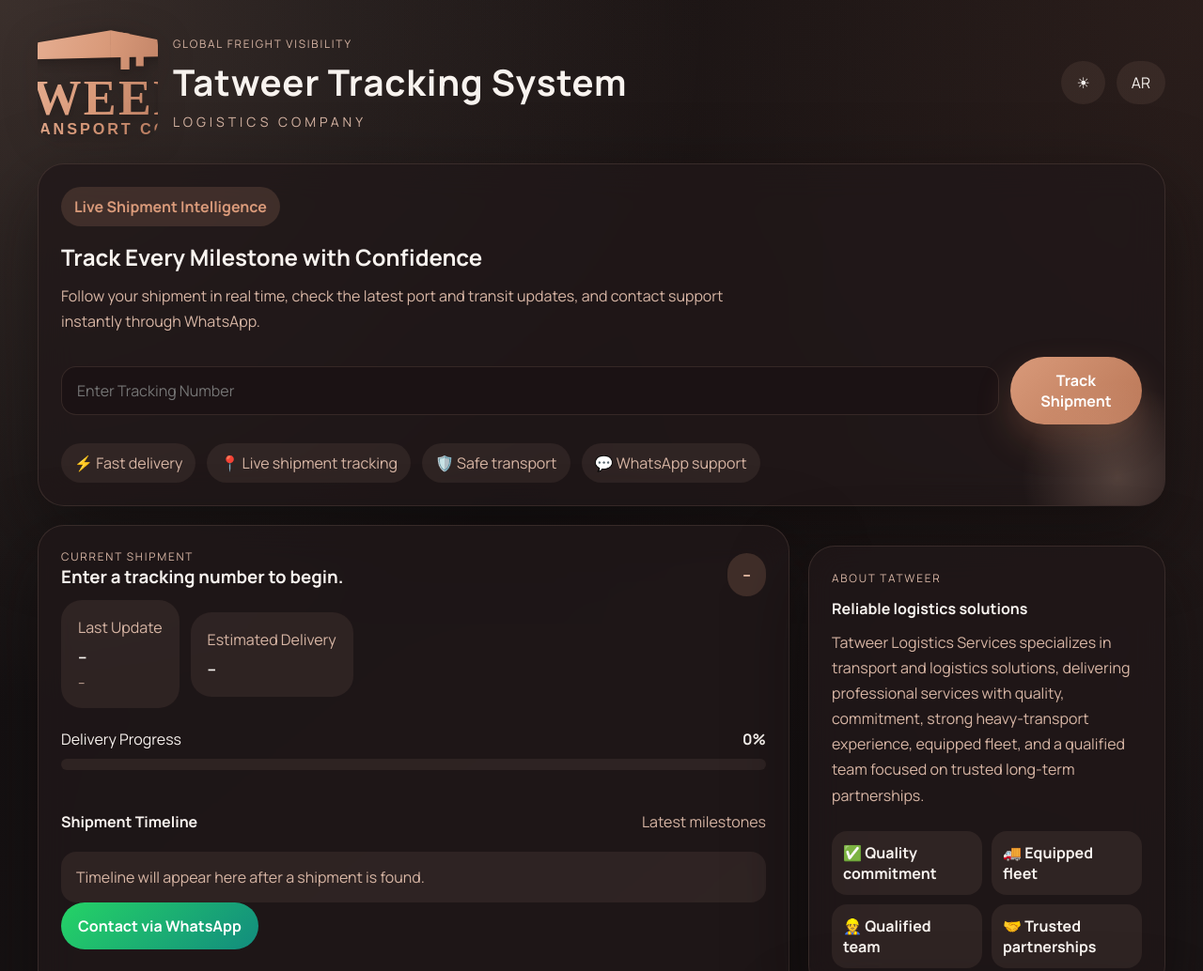
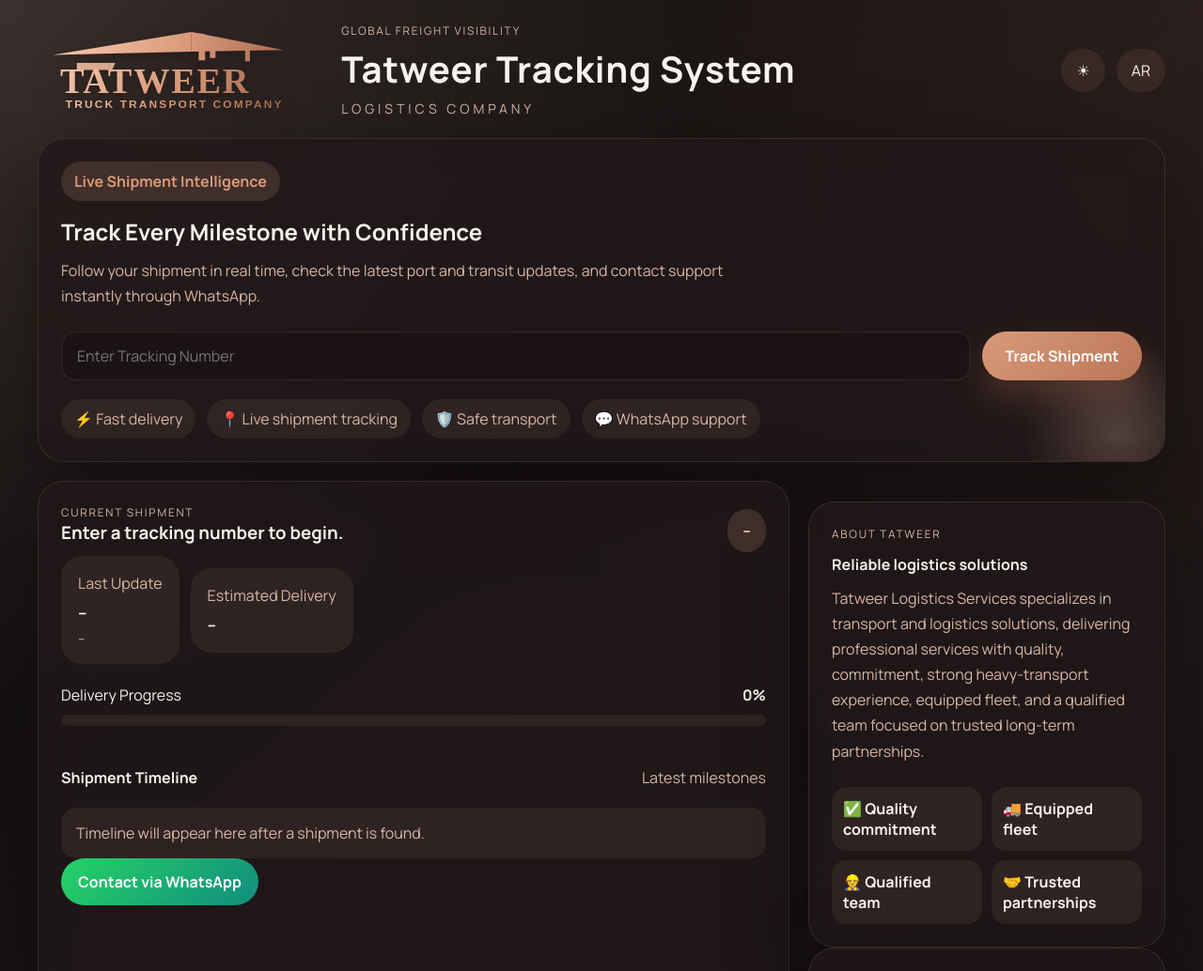
Before and after one commit to tatweertransportation-del/tatweer-shipment-tracker, a website: page index.html in a window 1280 px wide. Shown: the top 1034 px of the page at 94% size. Drawn offline with Linux system fonts and the light colour scheme.

Commit message:
Add files via upload

```diff
--- a/index.html
+++ b/index.html
@@ -16,7 +16,7 @@
     <div class="page-shell">
       <header class="topbar">
         <div class="brand-lockup">
-          <img class="brand-logo" src="assets/tatweer-logo-full.png?v=20260423b" alt="Tatweer logo" onerror="this.src='assets/tatweer-logo.svg'" />
+          <img class="brand-logo" src="assets/tatweer-header-logo.png?v=20260423c" alt="Tatweer logo" onerror="this.src='assets/tatweer-logo.svg'" />
           <div class="brand-copy">
             <p class="eyebrow" data-i18n="brandTag">Global Freight Visibility</p>
             <h1 class="brand">Tatweer Tracking System</h1>
--- a/style.css
+++ b/style.css
@@ -122,11 +122,12 @@
 }
 
 .brand-logo {
-  width: clamp(92px, 10vw, 128px);
-  height: clamp(92px, 10vw, 128px);
+  width: clamp(190px, 24vw, 320px);
+  height: auto;
+  max-height: 118px;
   display: block;
-  object-fit: cover;
-  border-radius: 24px;
+  object-fit: contain;
+  border-radius: 0;
   filter: drop-shadow(0 8px 20px rgba(16, 10, 9, 0.24));
 }
 
@@ -206,6 +207,8 @@
 .whatsapp-btn {
   padding: 14px 18px;
   font-weight: 700;
+  position: relative;
+  z-index: 2;
 }
 
 .primary-btn {
@@ -273,6 +276,15 @@
   height: 220px;
   border-radius: 50%;
   background: radial-gradient(circle, rgba(243, 195, 170, 0.24), transparent 65%);
+  pointer-events: none;
+  z-index: 0;
+}
+
+.hero-copy,
+.tracking-form,
+.status-chips {
+  position: relative;
+  z-index: 1;
 }
 
 .pill {
@@ -307,8 +319,16 @@
   margin-bottom: 20px;
 }
 
+.tracking-form .primary-btn {
+  flex: 0 0 auto;
+  min-width: 170px;
+  min-height: 52px;
+}
+
 .input-row {
   gap: 12px;
+  position: relative;
+  z-index: 1;
 }
 
 input,
@@ -690,8 +710,8 @@
   }
 
   .brand-logo {
-    width: 96px;
-    height: 96px;
+    width: min(220px, 70vw);
+    max-height: 96px;
   }
 
   .card-head,
```
Also changed, not shown: admin.html (+1 -1 lines).
